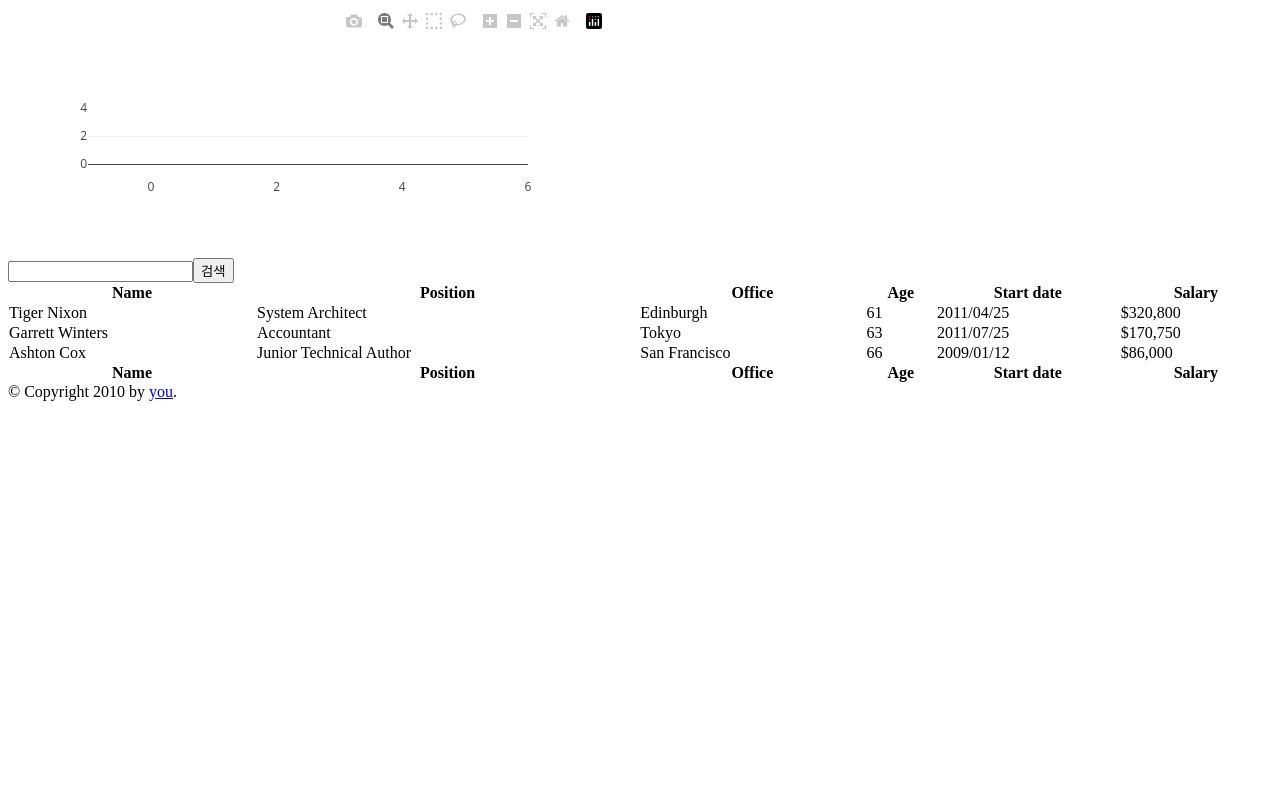
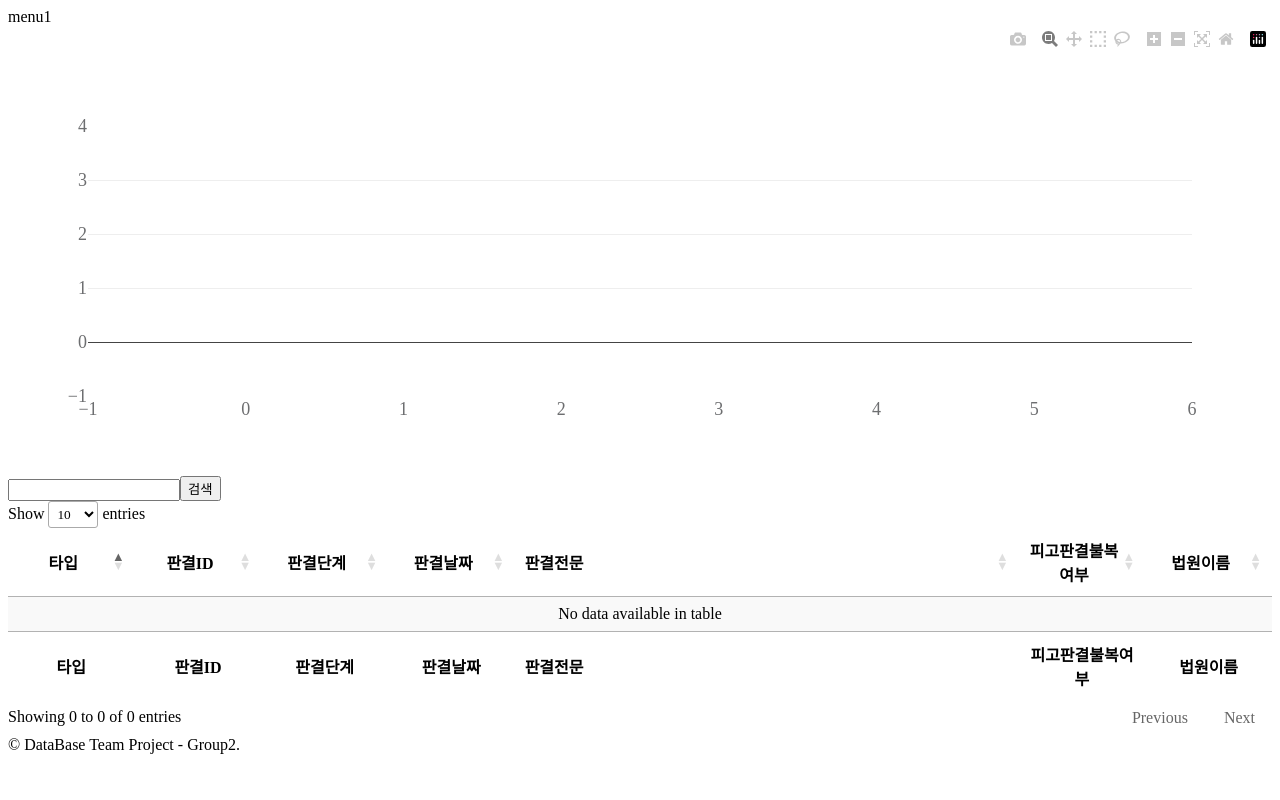
Before and after one commit to elwlwlwk/db_team_proj2, a Flask app: page /courts in a window 1280 px wide. Run offline with Flask 2, Linux system fonts and the light colour scheme; data that the repository does not hold is empty; some libraries are stand-ins or nearby versions; some web fonts are replaced.

Commit message:
이민규 바보

```diff
--- a/templates/layout.html
+++ b/templates/layout.html
@@ -2,15 +2,22 @@
 <html>
   <head>
     {% block head %}
+    <link rel='stylesheet' href='//cdn.jsdelivr.net/font-kopub/1.0/kopubdotum.css'>
     <link rel="stylesheet" href="{{ url_for('static', filename='style.css') }}">
+        <style>
+        * {
+            font-family: "KoPub Dotum";
+        }
+        </style>
     <title>{% block title %}{% endblock %} - My Webpage</title>
     {% endblock %}
   </head>
   <body>
+    menu1
     <div id="content">{% block content %}{% endblock %}</div>
     <div id="footer">
       {% block footer %}
-      &copy; Copyright 2010 by <a href="http://domain.invalid/">you</a>.
+      &copy; DataBase Team Project - Group2</a>.
       {% endblock %}
     </div>
   </body>
--- a/templates/menu.html
+++ b/templates/menu.html
@@ -2,15 +2,33 @@
 {% block title %}Index{% endblock %}
 {% block head %}
   {{ super() }}
-        <link rel="stylesheet" href="https://cdn.datatables.net/1.10.15/css/jquery.dataTables.min.css">
+      <script src="https://ajax.googleapis.com/ajax/libs/jquery/3.2.1/jquery.min.js"></script>
+
+    <link rel="stylesheet" type="text/css" href="https://cdn.datatables.net/v/dt/dt-1.10.15/datatables.min.css"/>
+
+
+<script src="https://cdn.plot.ly/plotly-latest.min.js"></script>
+
+<script type="text/javascript" src="https://cdn.datatables.net/v/dt/dt-1.10.15/datatables.min.js"></script>
     <style type="text/css">
     .important { color: #336699; }
   </style>
-      <script src="https://ajax.googleapis.com/ajax/libs/jquery/3.2.1/jquery.min.js"></script>
+    <script>
+    var tableSetting = {
+                searching: false,
+                    "columns": [
+                    { "className": "dt-center", "width": "10%" },
+                    { "className": "dt-center", "width": "10%" },
+                    { "className": "dt-center", "width": "10%" },
+                    { "className": "dt-center", "width": "10%" },
+                    { "width": "40%" },
+                    { "className": "dt-center", "width": "10%" },
+                    { "className": "dt-center", "width": "10%" }
+                  ]
+            };
+        $(document).ready(function(){
+            $('#example').DataTable(tableSetting);
 
-<script src="https://cdn.plot.ly/plotly-latest.min.js"></script>
-    <script>
-        $(document).ready(function(){
             TESTER = document.getElementById('tester');
             var trace1 = {
                 x: [
@@ -44,75 +62,117 @@
 
             var data = [trace1, trace2];
 
-            var layout = {barmode: 'group'};
+            var layout = {
+                  font: {
+                    family: "KoPub Dotum",
+                    size: 18,
+                    color: '#6D6E70'
+                  },
+                barmode: 'group',
+                legend: {
+                      font: {
+                      family: "KoPub Dotum",
+                      size: 23,
+                      color: '#6D6E70'
+                        },
+                },
+            };
 
             Plotly.newPlot(TESTER, data, layout);
         });
 
         function search() {
+            $('#example').dataTable().fnDestroy();
+
             $.ajax({
                   type: "GET",
                   url: "/court_precedent",
                   data: { name: $("#courtName")[0].value }
             }).done(function( msg ) {
-                  alert( "Data Saved: " + msg );
-            }).error(function(e) {
+                ret = JSON.parse(msg);
+                civil = ret.civil.map((x) => {return{
+                    타입: "민사",
+                    판결ID:x.판결ID,
+                    판결단계:x.판결단계,
+                    판결날짜:x.판결날짜,
+                    판결전문:x.판결전문,
+                    피고판결불복여부:x.피고판결불복여부,
+                    법원이름:x.법원이름
+                }});
+                criminal = ret.criminal.map((x) => {return{
+                    타입: "형사",
+                    판결ID:x.판결ID,
+                    판결단계:x.판결단계,
+                    판결날짜:x.판결날짜,
+                    판결전문:x.판결전문,
+                    피고판결불복여부:x.피고판결불복여부,
+                    법원이름:x.법원이름
+                }});
+
+                var tableBody = document.getElementById("tableBody");
+                while (tableBody.firstChild) {
+                    tableBody.removeChild(tableBody.firstChild);
+                }
+                for(idx in civil) {
+                    var tr = document.createElement("tr");
+
+                    Object.keys(civil[idx]).forEach(function(key) {
+                        var td = document.createElement("td");
+                        td.innerHTML = civil[idx][key];
+                        tr.append(td);
+                    });
+                    $("#tableBody")[0].append(tr);
+                }
+                for(idx in criminal){
+                    var tr = document.createElement("tr");
+
+                    Object.keys(criminal[idx]).forEach(function(key) {
+                        var td = document.createElement("td");
+                        td.innerHTML = criminal[idx][key];
+                        tr.append(td);
+                    });
+                    $("#tableBody")[0].append(tr);
+                }
+
+                $('#example').DataTable(tableSetting);
+
+
+            })
+                {#.error(function(e) {
                 alert(e);
-            });
+            });#}
         }
     </script>
 {% endblock %}
 {% block content %}
-<div id="tester" style="width:600px;height:250px;"></div>
+<div id="tester" style="width:100%;height:30%;"></div>
 
     <input id="courtName" type="text" name="courtName"/><button onclick="search()">검색</button>
 
  <table id="example" class="display" cellspacing="0" width="100%">
         <thead>
             <tr>
-                <th>Name</th>
-                <th>Position</th>
-                <th>Office</th>
-                <th>Age</th>
-                <th>Start date</th>
-                <th>Salary</th>
+                <th>타입</th>
+                <th>판결ID</th>
+                <th>판결단계</th>
+                <th>판결날짜</th>
+                <th>판결전문</th>
+                <th>피고판결불복여부</th>
+                <th>법원이름</th>
             </tr>
         </thead>
         <tfoot>
             <tr>
-                <th>Name</th>
-                <th>Position</th>
-                <th>Office</th>
-                <th>Age</th>
-                <th>Start date</th>
-                <th>Salary</th>
+                <th>타입</th>
+                <th>판결ID</th>
+                <th>판결단계</th>
+                <th>판결날짜</th>
+                <th>판결전문</th>
+                <th>피고판결불복여부</th>
+                <th>법원이름</th>
             </tr>
         </tfoot>
-        <tbody>
-            <tr>
-                <td>Tiger Nixon</td>
-                <td>System Architect</td>
-                <td>Edinburgh</td>
-                <td>61</td>
-                <td>2011/04/25</td>
-                <td>$320,800</td>
-            </tr>
-            <tr>
-                <td>Garrett Winters</td>
-                <td>Accountant</td>
-                <td>Tokyo</td>
-                <td>63</td>
-                <td>2011/07/25</td>
-                <td>$170,750</td>
-            </tr>
-            <tr>
-                <td>Ashton Cox</td>
-                <td>Junior Technical Author</td>
-                <td>San Francisco</td>
-                <td>66</td>
-                <td>2009/01/12</td>
-                <td>$86,000</td>
-            </tr>
+        <tbody id="tableBody">
         </tbody>
     </table>
 {% endblock %}
```
